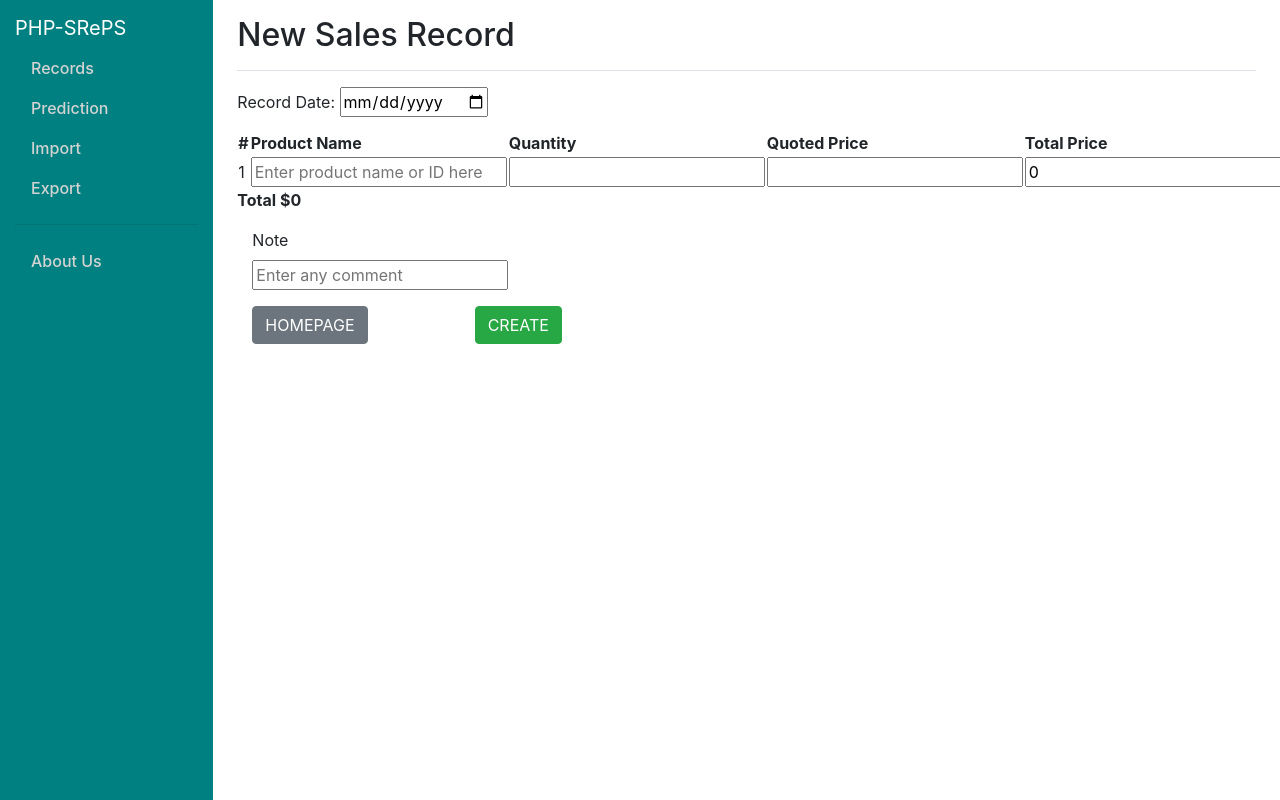
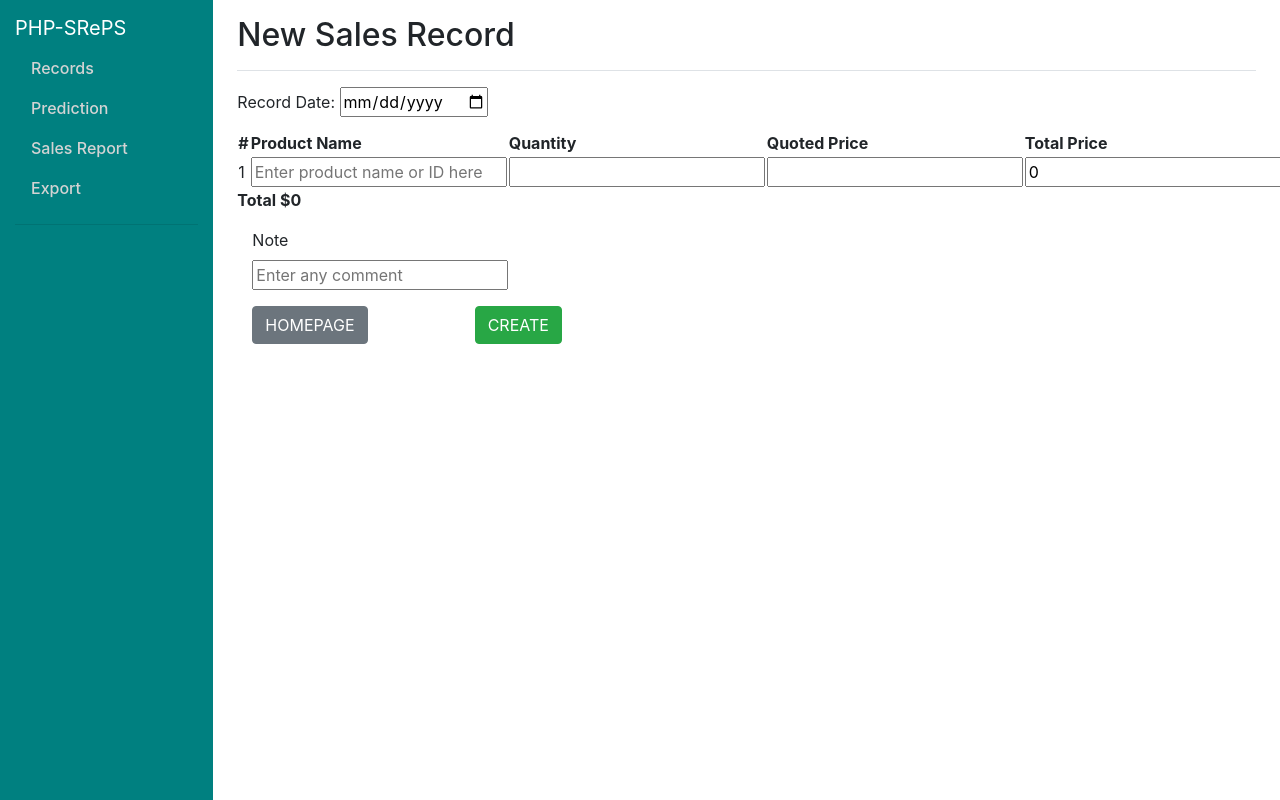
Before and after one commit to DoubtAvatar-DP2/PHP-SRePS, a PHP site: page /add.php in a window 1280 px wide; the page is wider, and only the part inside the window is pictured. Run offline with PHP 8.4, Linux system fonts and the light colour scheme; data comes from the database, SQL or seed files in the repository; data that the repository does not hold is empty.

Commit message:
NEW: Started fixing up sidebar links and added a export page for export buttons

```diff
--- a/src/includes/nav.php
+++ b/src/includes/nav.php
@@ -16,20 +16,15 @@
               <a class="nav-link <?php echo strpos($currentPage, "index.php") ? "active" : "" ?>" href="#"> Records </a>
             </li>
             <li class="nav-item">
-              <a class="nav-link <?php /* echo strpos($currentPage, "") ? "active" : "" */ ?>" href="#"> Prediction </a>
+              <a class="nav-link <?php echo strpos($currentPage, "sales-predictor.php") ? "active" : "" ?>" href="#"> Prediction </a>
             </li>
             <li class="nav-item">
-              <a class="nav-link <?php /* echo strpos($currentPage, "") ? "active" : "" */ ?>" href="#"> Import </a>
+              <a class="nav-link <?php /* echo strpos($currentPage, "") ? "active" : "" */ ?>" href="#"> Sales Report </a>
             </li>
             <li class="nav-item">
-              <a class="nav-link <?php /* echo strpos($currentPage, "") ? "active" : "" */ ?>" href="#"> Export </a>
+              <a class="nav-link <?php echo strpos($currentPage, "") ? "active" : "export.php" ?>" href="#"> Export </a>
             </li>
           </ul>
           <hr />
-          <ul class="nav flex-column">
-            <li class="nav-item">
-              <a class="nav-link <?php /* echo strpos($currentPage, "") ? "active" : "" */ ?>" href="#"> About Us </a>
-            </li>
-          </ul>
         </div>
       </nav>
```
Also changed, not shown: src/export.php (added, +8 -0 lines).
